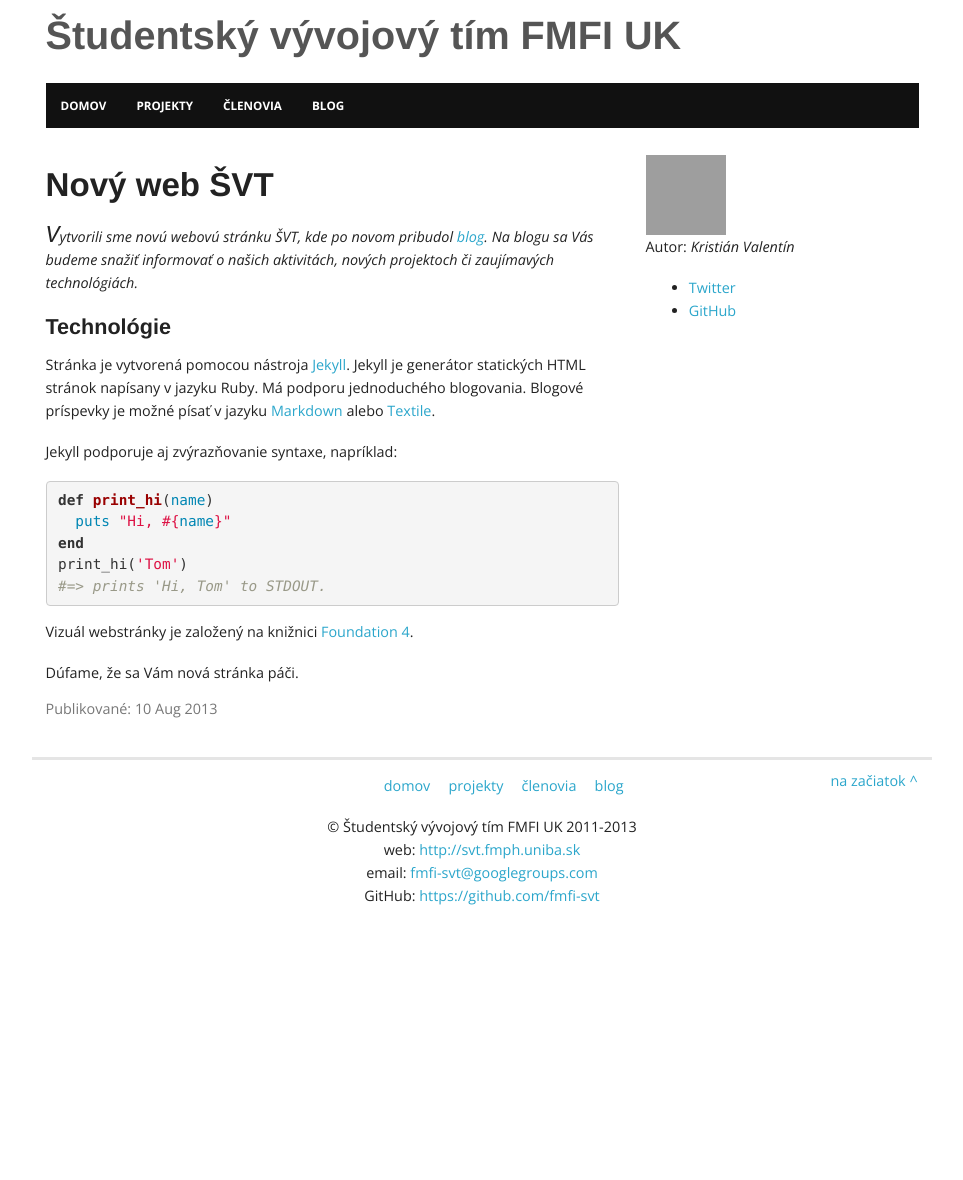
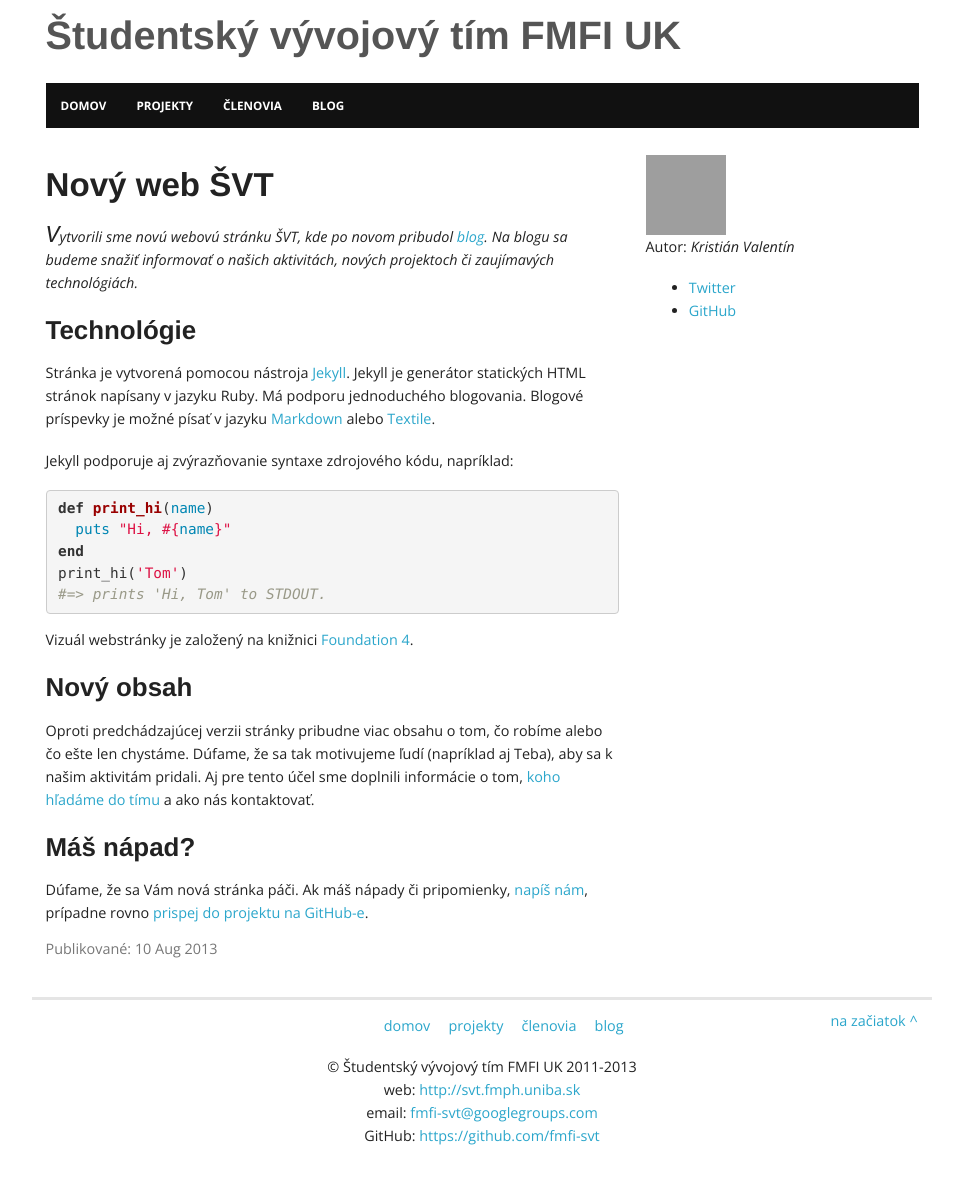
Before and after one commit to fmfi-svt/website, a Jekyll site: the page built from _posts/2013-08-10-novy-web.markdown, in a window 1280 px wide. Shown: the whole page, without its empty margins (158-1121 px from the left). Built offline with Jekyll 4.4.1, drawn with Linux system fonts in a browser that asks for light colours; Markdown is read by kramdown in place of the engine named in the settings; before the commit the page ends 940 px from its top, so only the background shows below that; grey boxes are pictures that could not be loaded.

Commit message:
doplnenie clanku o vytvoreni novej webovej stranke SVT

```diff
--- a/_posts/2013-08-10-novy-web.markdown
+++ b/_posts/2013-08-10-novy-web.markdown
@@ -5,12 +5,12 @@ date:   2013-08-10 11:05:51
 author: kiko
 categories: blog
 ---
-Vytvorili sme novú webovú stránku ŠVT, kde po novom pribudol [blog][]. Na blogu sa Vás budeme snažiť informovať o našich aktivitách, nových projektoch či zaujímavých technológiách.
+Vytvorili sme novú webovú stránku ŠVT, kde po novom pribudol [blog][]. Na blogu sa budeme snažiť informovať o našich aktivitách, nových projektoch či zaujímavých technológiách.
 
-### Technológie ###
+## Technológie ##
 Stránka je vytvorená pomocou nástroja [Jekyll][jekyll]. Jekyll je generátor statických HTML stránok napísany v jazyku Ruby. Má podporu jednoduchého blogovania. Blogové príspevky je možné písať v jazyku [Markdown](http://daringfireball.net/projects/markdown/) alebo [Textile](http://textile.sitemonks.com/).
 
-Jekyll podporuje aj zvýrazňovanie syntaxe, napríklad:
+Jekyll podporuje aj zvýrazňovanie syntaxe zdrojového kódu, napríklad:
 
 {% highlight ruby %}
 def print_hi(name)
@@ -22,7 +22,12 @@ print_hi('Tom')
 
 Vizuál webstránky je založený na knižnici [Foundation 4](http://foundation.zurb.com).
 
-Dúfame, že sa Vám nová stránka páči.
+## Nový obsah ##
+Oproti predchádzajúcej verzii stránky pribudne viac obsahu o tom, čo robíme alebo čo ešte len chystáme. Dúfame, že sa tak motivujeme ľudí (napríklad aj Teba), aby sa k našim aktivitám pridali. Aj pre tento účel sme doplnili informácie o tom, [koho hľadáme do tímu](/#chcem-sa-pridat) a ako nás kontaktovať.
+
+## Máš nápad? ##
+
+Dúfame, že sa Vám nová stránka páči. Ak máš nápady či pripomienky, [napíš nám](mailto:{{ site.email }}), prípadne rovno [prispej do projektu na GitHub-e](https://github.com/fmfi-svt/website).
 
 [jekyll]:    http://jekyllrb.com
 [blog]:     /blog
```
